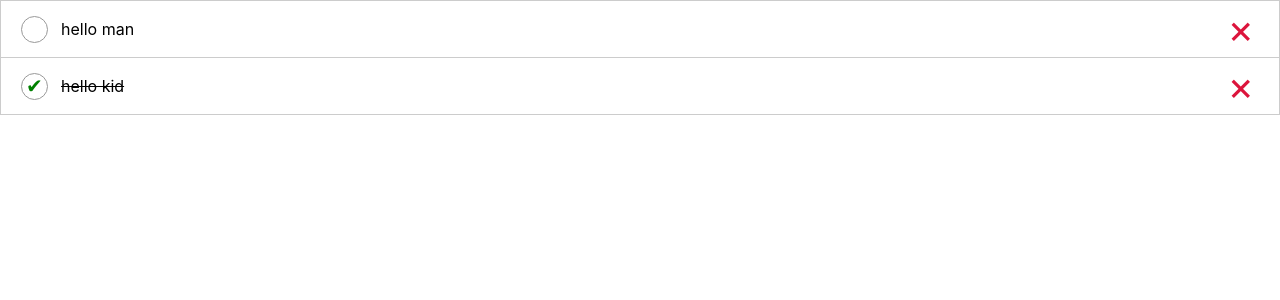
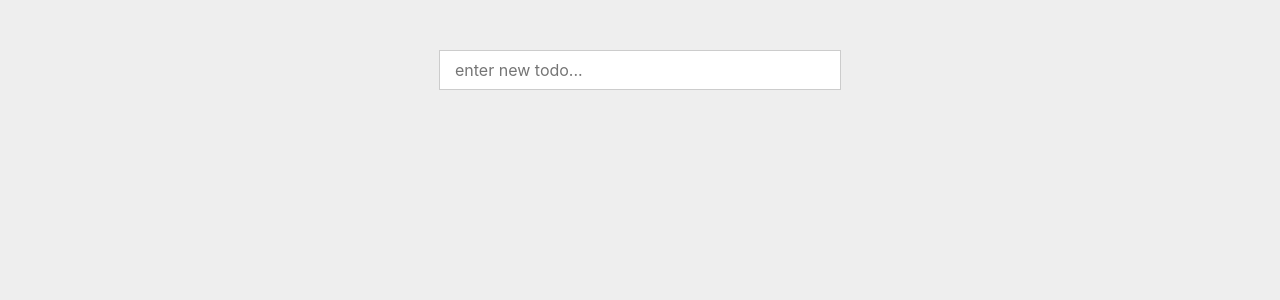
Before and after one commit to alireza-mh/todoapp, a React (Create React App) app: page / in a window 1280 px wide. Shown: the top 300 px of the page. Built offline with nearby package versions, Linux system fonts and the light colour scheme.

Commit message:
todo container added and enabled adding todos

```diff
--- a/src/components/App/App.js
+++ b/src/components/App/App.js
@@ -1,11 +1,11 @@
 // @flow
 import React, { Component } from 'react'
 import './App.css'
-import TodoList from '../TodoList'
+import Todos from '../Todos'
 
 class App extends Component<{}> {
   render() {
-    return <TodoList />
+    return <Todos />
   }
 }
 
--- a/src/components/TodoItem/TodoItem.css
+++ b/src/components/TodoItem/TodoItem.css
@@ -1,6 +1,6 @@
 .todo-item {
   display: flex;
-  border: 1px solid #ccc;
+  border-top: 1px solid #ccc;
   align-items: center;
   padding: 5px 15px;
 }
@@ -52,7 +52,3 @@
 .todo-item.is-done .todo-item__textbox {
   text-decoration: line-through;
 }
-
-.todo-item + .todo-item {
-  border-top: 0;
-}
--- a/src/components/TodoList/TodoList.js
+++ b/src/components/TodoList/TodoList.js
@@ -13,10 +13,7 @@ function TodoList(props: Props) {
 }
 
 TodoList.defaultProps = {
-  todos: [
-    { id: 1, text: 'hello man', done: false },
-    { id: 2, text: 'hello kid', done: true }
-  ]
+  todos: []
 }
 
 export default TodoList
--- /dev/null
+++ b/src/components/Todos/Todos.css
@@ -0,0 +1,11 @@
+.todos {
+  max-width: 400px;
+  margin: 50px auto;
+  background:#fff;
+  border: 1px solid #ccc;
+}
+
+.todo-input {
+  padding: 10px 15px;
+  border: none;
+}
--- /dev/null
+++ b/src/components/Todos/Todos.js
@@ -0,0 +1,39 @@
+// @flow
+import React, { useState } from 'react'
+import TodoList from '../TodoList'
+import './Todos.css'
+
+type Props = {}
+
+function Todos(props: Props) {
+  const [todos, setTodos] = useState([])
+  const [inputText, setInputText] = useState('')
+
+  const handleTextChange = e => {
+    setInputText(e.target.value)
+  }
+
+  const handleKeyDown = e => {
+    const text = inputText.trim()
+    if (e.keyCode === 13 && text) {
+      setTodos([...todos, { id: todos.length + 1, text, done: false }])
+      setInputText('')
+    }
+  }
+
+  return (
+    <div className='todos'>
+      <input
+        type='text'
+        placeholder='enter new todo...'
+        value={inputText}
+        onKeyDown={handleKeyDown}
+        onChange={handleTextChange}
+        className='todo-input'
+      />
+      <TodoList todos={todos} />
+    </div>
+  )
+}
+
+export default Todos
--- /dev/null
+++ b/src/components/Todos/index.js
@@ -0,0 +1,3 @@
+import Todos from './Todos'
+
+export default Todos
--- a/src/index.css
+++ b/src/index.css
@@ -6,6 +6,7 @@ body {
     sans-serif;
   -webkit-font-smoothing: antialiased;
   -moz-osx-font-smoothing: grayscale;
+  background: #eee;
 }
 
 code {
```
